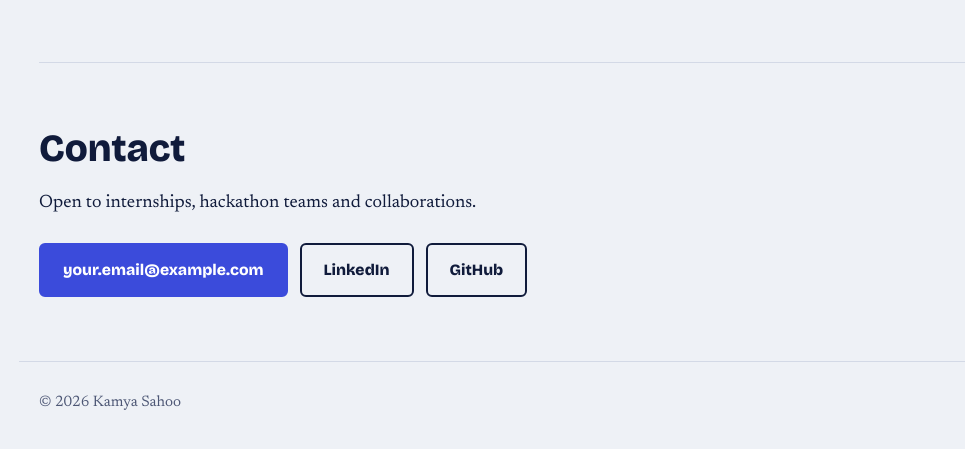
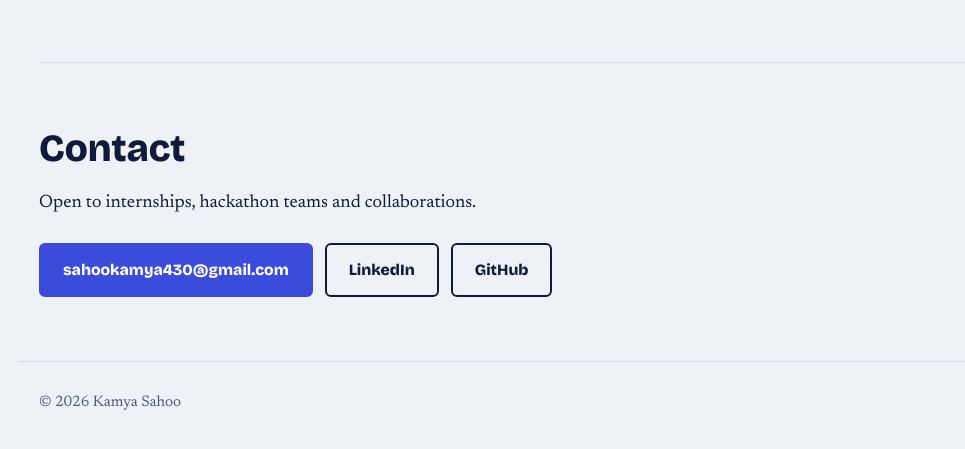
Before and after one commit to kamya-sahoo/kamya-portfolio, a plain HTML site: page index.html in a window 1280 px wide. Shown: the part 2404-2853 px from the top of the page, without its empty margins (81-1046 px from the left). Drawn offline with nearby package versions, Linux system fonts and the light colour scheme.

Commit message:
Update contact information in index.html

```diff
--- a/index.html
+++ b/index.html
@@ -126,8 +126,8 @@
       <h2>Contact</h2>
       <p>Open to internships, hackathon teams and collaborations.</p>
       <div class="cta">
-        <a class="btn primary" href="mailto:your.email@example.com">your.email@example.com</a>
-        <a class="btn" href="https://www.linkedin.com/in/your-profile">LinkedIn</a>
+        <a class="btn primary" href="mailto:sahookamya430@gmail.com">sahookamya430@gmail.com</a>
+        <a class="btn" href="https://www.linkedin.com/in/kamya-sahoo-90b11737b">LinkedIn</a>
         <a class="btn" href="https://github.com/your-username">GitHub</a>
       </div>
     </section>
```
